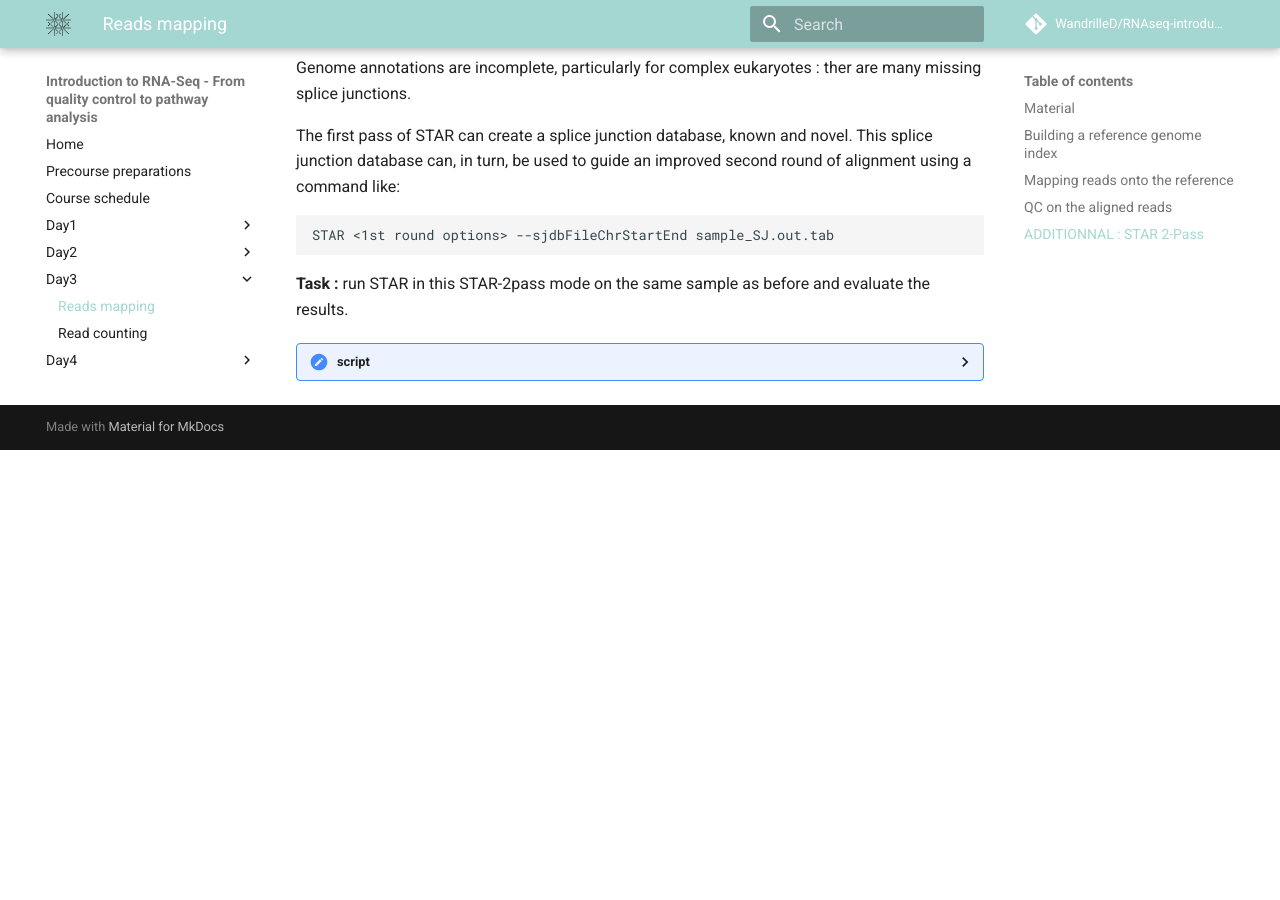
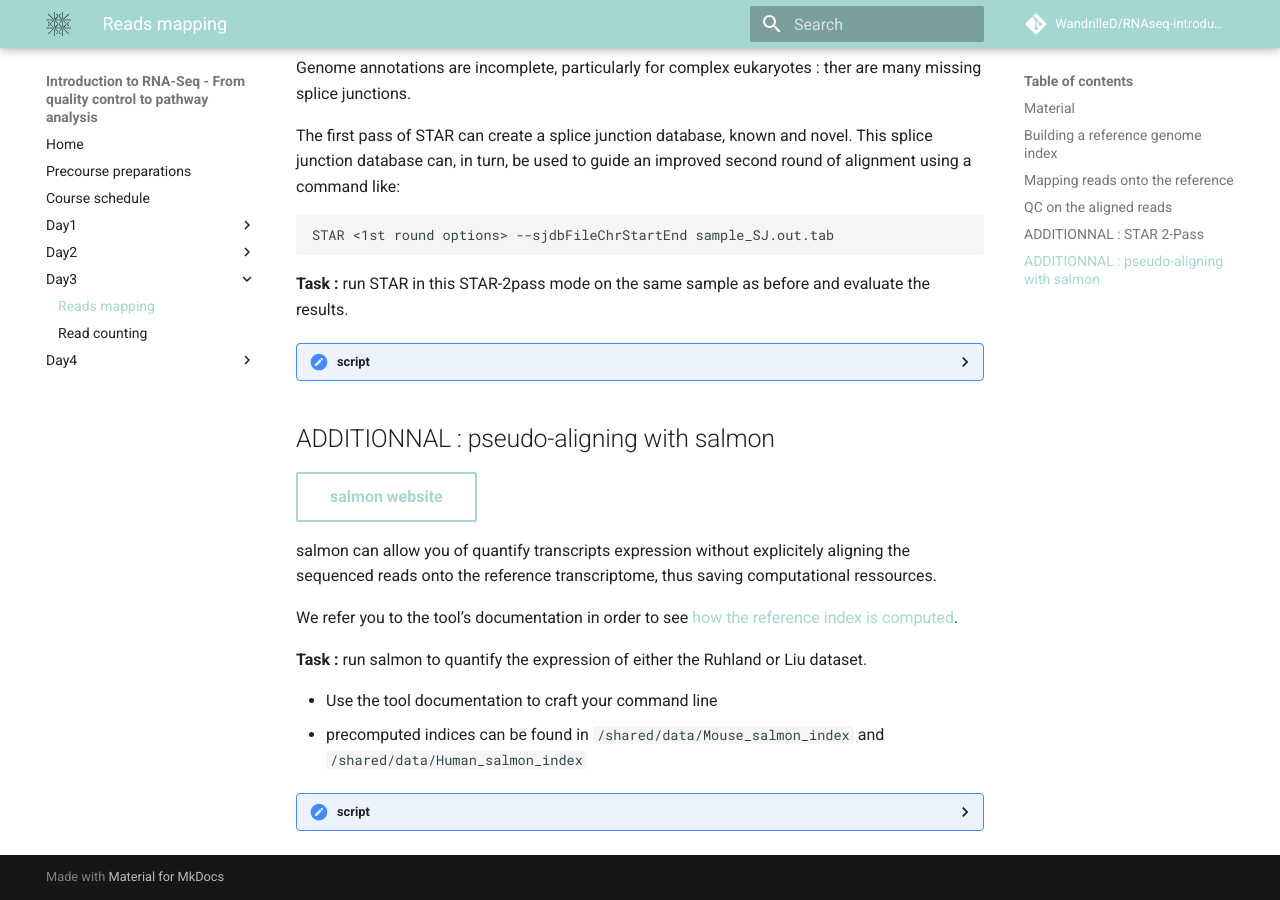
Before and after one commit to sib-swiss/RNAseq-introduction-training, an MkDocs documentation site: the page built from docs/days/mapping.md, in a window 1280 px wide and 900 px high, scrolled down 2637 px. Built offline with MkDocs 1.6.1 and Material for MkDocs 9.7.7, drawn with Linux system fonts in a browser that asks for light colours; comment, search, counter and statistics services are not loaded; before the commit the page ends 3087 px from its top, so only the background shows below that.

Commit message:
added salmon+tximport

````diff
--- a/docs/days/mapping.md
+++ b/docs/days/mapping.md
@@ -13,6 +13,8 @@ At the end of this lesson, you will be able to :
 [:fontawesome-solid-file-pdf: Download the presentation](../assets/pdf/RNA-Seq_04_Mapping.pdf){: .md-button }
 
 [STAR website](https://github.com/alexdobin/STAR){: .md-button }
+
+
 
 ## Building a reference genome index
 
@@ -241,6 +243,57 @@ STAR <1st round options> --sjdbFileChrStartEnd sample_SJ.out.tab
 	                  --readFilesIn $dataDIR/$fastqFILE --readFilesCommand zcat \
 	                  --outTmpDir /tmp/${SLURM_JOB_USER}_${SLURM_JOB_ID}
 	```
+
+
+## ADDITIONNAL : pseudo-aligning with salmon
+
+[salmon website](https://salmon.readthedocs.io/en/latest/salmon.html){: .md-button }
+
+salmon can allow you of quantify transcripts expression without explicitely aligning the sequenced reads onto the reference transcriptome, thus saving computational ressources.
+
+We refer you to the tool's documentation in order to see [how the reference index is computed](https://salmon.readthedocs.io/en/latest/salmon.html#preparing-transcriptome-indices-mapping-based-mode).
+
+**Task :** run salmon to quantify the expression of either the Ruhland or Liu dataset.
+
+ * Use the tool documentation to craft your command line
+ * precomputed indices can be found in `/shared/data/Mouse_salmon_index` and `/shared/data/Human_salmon_index`
+
+
+
+
+??? done "script"
+
+	```
+	#!/usr/bin/bash
+	#SBATCH --job-name=salmonRuhland
+	#SBATCH --time=01:00:00
+	#SBATCH --cpus-per-task=8
+	#SBATCH --mem=30G
+	#SBATCH -o salmon_ruhland2016.%a.o
+	#SBATCH -e salmon_ruhland2016.%a.e
+	#SBATCH --array 1-6%1
+
+	ml salmon
+
+	outDIR=salmon_Ruhland2016
+
+	mkdir -p $outDIR
+
+	dataDIR=/shared/data/DATA/Ruhland2016
+
+	sourceFILE=Ruhland2016.fastqFiles.txt
+
+	fastqFILE=`sed -n ${SLURM_ARRAY_TASK_ID}p $sourceFILE`
+
+	genomeDIR=/shared/data/DATA/Mouse_salmon_index
+
+	salmon quant -i $genomeDIR -l A \
+				-r $fastqFILE \
+				-p 8 --validateMappings --gcBias --seqBias\
+				-o $outDIR
+	```
+
+
 
 <!--
 ## ADDITIONNAL : Assessing read coverage for biases
````
Also changed, not shown: other parts of docs/days/mapping.md (+1 -1 lines), docs/days/DE.md (+14 -1 lines), docs/days/quality_control.md (+3 -3 lines), docs/days/server_login.md (+1 -1 lines).
